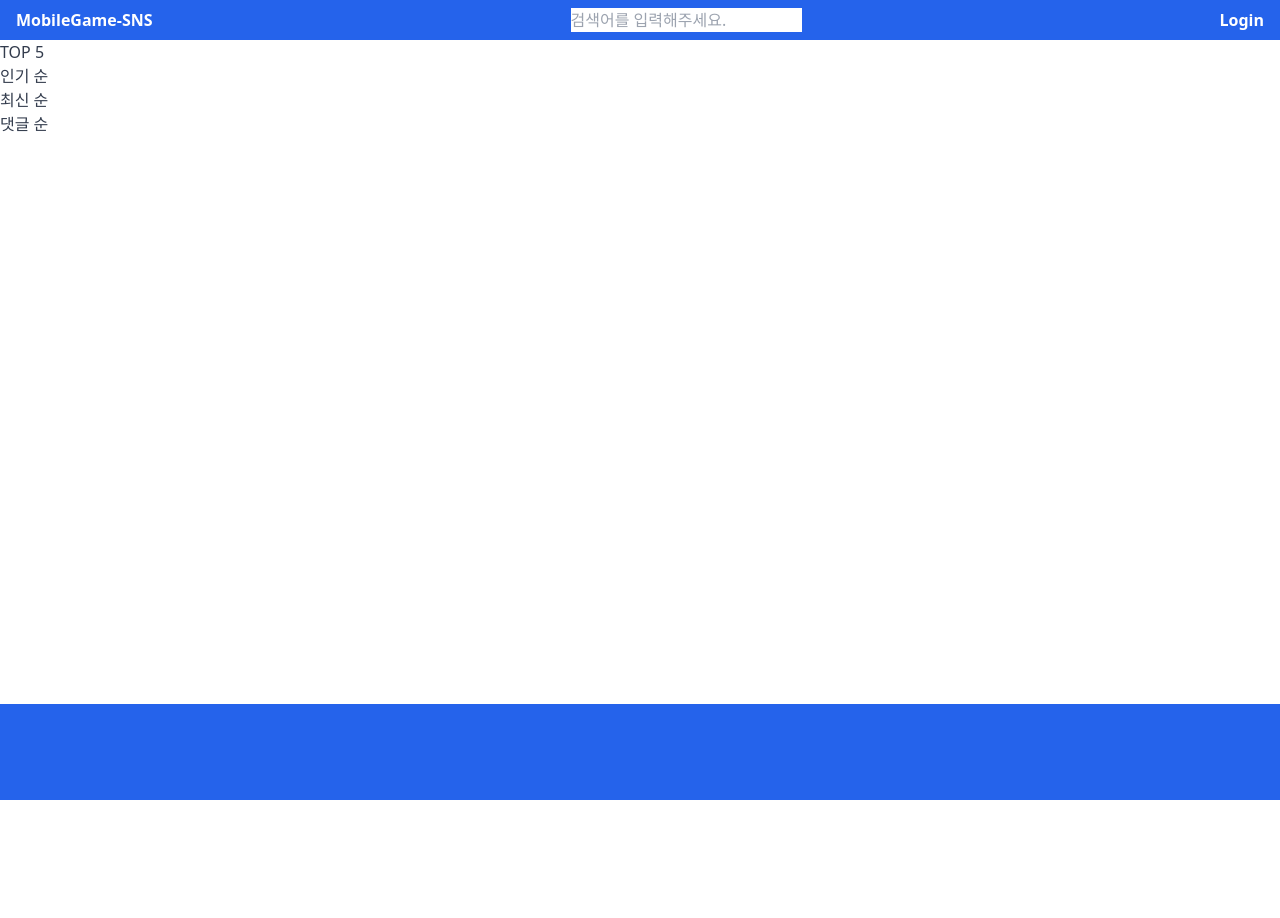
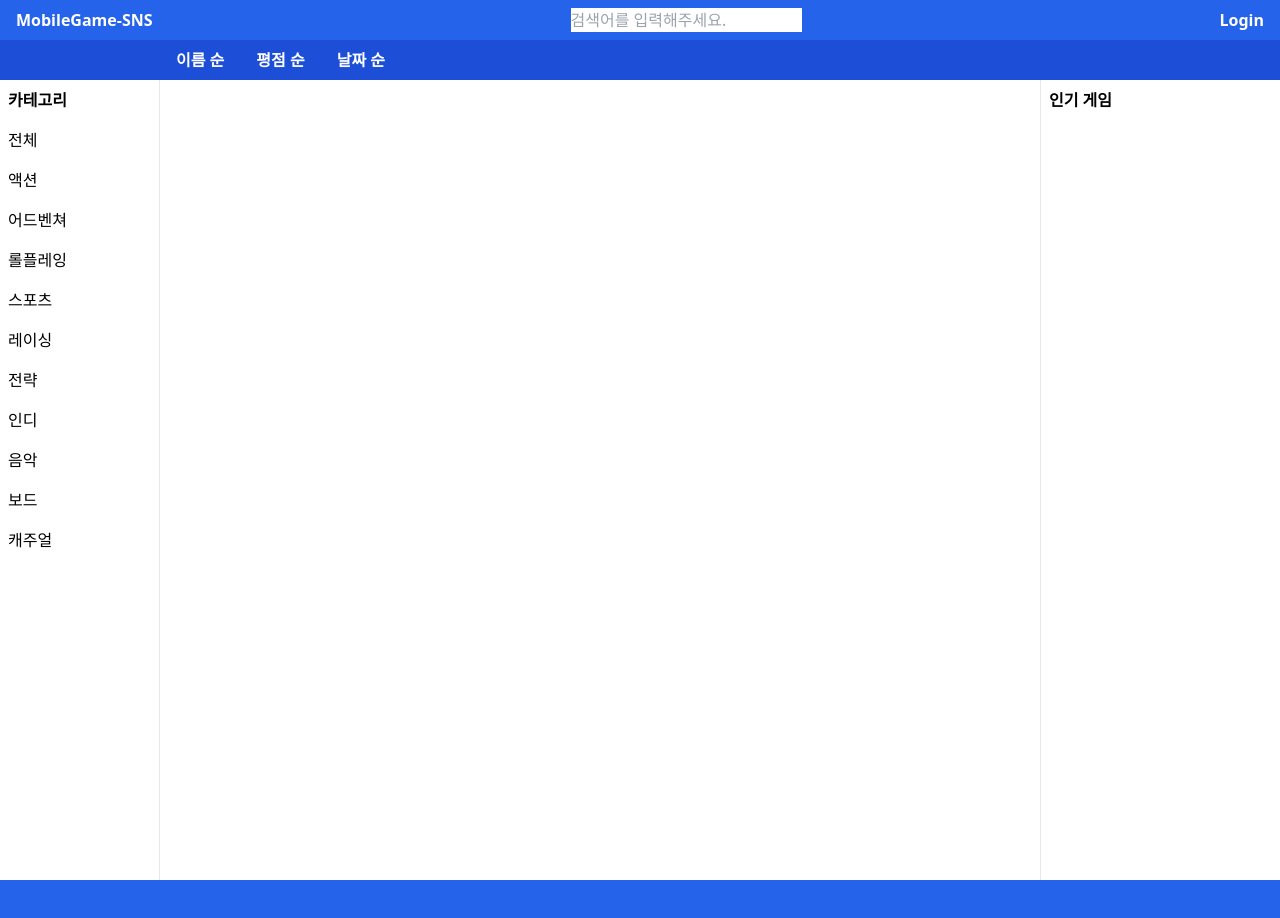
Before and after one commit to Zerobase-FE-2/MobileGame_SocialNetworkService, a React (Vite) app: page / in a window 1280 px wide. Shown: the top 918 px of the page. Before the commit the page ends 840 px from the top, so only its background shows below. Built offline with nearby package versions, Linux system fonts and the light colour scheme.

Commit message:
1. 목록 페이지 추가

```diff
--- a/index.html
+++ b/index.html
@@ -4,7 +4,7 @@
     <meta charset="UTF-8" />
     <link rel="icon" type="image/svg+xml" href="/vite.svg" />
     <meta name="viewport" content="width=device-width, initial-scale=1.0" />
-    <title>Vite + React + TS</title>
+    <title>MobileGame - SNS</title>
   </head>
   <body>
     <div id="root"></div>
--- a/package.json
+++ b/package.json
@@ -9,6 +9,7 @@
     "preview": "vite preview"
   },
   "dependencies": {
+    "@heroicons/react": "^1.0.6",
     "daisyui": "^2.27.0",
     "react": "^18.2.0",
     "react-dom": "^18.2.0",
--- a/src/App.tsx
+++ b/src/App.tsx
@@ -3,13 +3,19 @@ import { Outlet } from 'react-router-dom';
 import { Navbar } from './components/NavBar';
 import { Footer } from './components/Footer';
 
+import tw from 'tailwind-styled-components';
+
+const RootDiv = tw.div`
+relative box-border
+`;
+
 function App() {
   return (
-    <>
+    <RootDiv>
       <Navbar />
       <Outlet />
       <Footer />
-    </>
+    </RootDiv>
   );
 }
 
--- /dev/null
+++ b/src/components/CategoryPage.tsx
@@ -0,0 +1,61 @@
+import tw from 'tailwind-styled-components';
+
+const CategorySection = tw.section`
+flex flex-wrap justify-between bg-white
+`;
+
+const SubNav = tw.nav`
+w-full h-10 pl-40 flex items-center bg-blue-700
+`;
+
+const SubNavList = tw.h1`
+px-4 font-semibold text-white
+`;
+
+const CategoryNav = tw.nav`
+w-40 min-h-screen h-full border-r
+`;
+
+const CategoryList = tw.li`
+p-2 text-black
+`;
+
+const Article = tw.article`
+
+`;
+
+const PopularList = tw.div`
+w-60 border-l
+`;
+
+export const CategoryPage = () => {
+  return (
+    <CategorySection>
+      <SubNav>
+        <SubNavList>이름 순</SubNavList>
+        <SubNavList>평점 순</SubNavList>
+        <SubNavList>날짜 순</SubNavList>
+      </SubNav>
+      <CategoryNav>
+        <h2 className="p-2 font-semibold text-black">카테고리</h2>
+        <ul>
+          <CategoryList>전체</CategoryList>
+          <CategoryList>액션</CategoryList>
+          <CategoryList>어드벤쳐</CategoryList>
+          <CategoryList>롤플레잉</CategoryList>
+          <CategoryList>스포츠</CategoryList>
+          <CategoryList>레이싱</CategoryList>
+          <CategoryList>전략</CategoryList>
+          <CategoryList>인디</CategoryList>
+          <CategoryList>음악</CategoryList>
+          <CategoryList>보드</CategoryList>
+          <CategoryList>캐주얼</CategoryList>
+        </ul>
+      </CategoryNav>
+      <Article></Article>
+      <PopularList>
+        <h2 className="p-2 font-semibold text-black">인기 게임</h2>
+      </PopularList>
+    </CategorySection>
+  );
+};
--- a/src/components/Footer.tsx
+++ b/src/components/Footer.tsx
@@ -1,7 +1,7 @@
 import tw from 'tailwind-styled-components';
 
 const FooterDiv = tw.div`
-fixed bottom-0 bg-blue-600 min-w-full h-24
+absolute bottom-auto bg-blue-600 min-w-full h-48
 `;
 
 export const Footer = () => {
--- a/src/components/MainPage.tsx
+++ b/src/components/MainPage.tsx
@@ -1,23 +1,60 @@
 import tw from 'tailwind-styled-components';
 
 const MainSection = tw.section`
-h-screen flex flex-col bg-white
+h-full grid grid-cols-2 gap-4 bg-white px-48 pb-12
+`;
+
+const CarouselSlider = tw.article`
+w-full h-72 col-span-2 text-center bg-black text-white
+`;
+
+const TopList = tw.article`
+row-span-2 flex flex-col h-full bg-blue-500 rounded shadow
+`;
+
+const TopMenu = tw.div`
+flex justify-between text-white
+`;
+
+const CategoryList = tw.ul`
+flex
+`;
+
+const Category = tw.li`
+p-2
+`;
+
+const Article = tw.article`
+bg-blue-500 rounded shadow
+`;
+
+const Title = tw.h2`
+p-2 text-white font-semibold
 `;
 
 export const MainPage = () => {
   return (
     <MainSection>
-      {/* carousel slider */}
-      <article>
-        <h2>TOP 5</h2>
-        <ul>
-          <li>인기 순</li>
-          <li>최신 순</li>
-          <li>댓글 순</li>
-        </ul>
-      </article>
-      <article></article>
-      <article></article>
+      <CarouselSlider>place for carousel slider</CarouselSlider>
+      <TopList>
+        <TopMenu>
+          <Title>TOP 5</Title>
+          <CategoryList>
+            <Category>인기 순</Category>
+            <Category>최신 순</Category>
+            <Category>댓글 순</Category>
+          </CategoryList>
+        </TopMenu>
+        <ul className="h-full bg-white rounded-b">내용</ul>
+      </TopList>
+      <Article>
+        <Title>자유 게시판</Title>
+        <ul className="h-48 bg-white rounded-b">내용</ul>
+      </Article>
+      <Article>
+        <Title>인기 게시물</Title>
+        <ul className="h-48 bg-white rounded-b">내용</ul>
+      </Article>
     </MainSection>
   );
 };
--- a/src/main.tsx
+++ b/src/main.tsx
@@ -3,6 +3,7 @@ import ReactDOM from 'react-dom/client';
 import { BrowserRouter, Routes, Route } from 'react-router-dom';
 import App from './App';
 import { MainPage } from './components/MainPage';
+import { CategoryPage } from './components/CategoryPage';
 import './index.css';
 
 ReactDOM.createRoot(document.getElementById('root') as HTMLElement).render(
@@ -10,7 +11,7 @@ ReactDOM.createRoot(document.getElementById('root') as HTMLElement).render(
     <BrowserRouter>
       <Routes>
         <Route path={'/'} element={<App />}>
-          <Route path={'/'} element={<MainPage />} />
+          <Route path={'/'} element={<CategoryPage />} />
         </Route>
       </Routes>
     </BrowserRouter>
```
Also changed, not shown: 1 other file (tests, documents, lock files or other folders).
